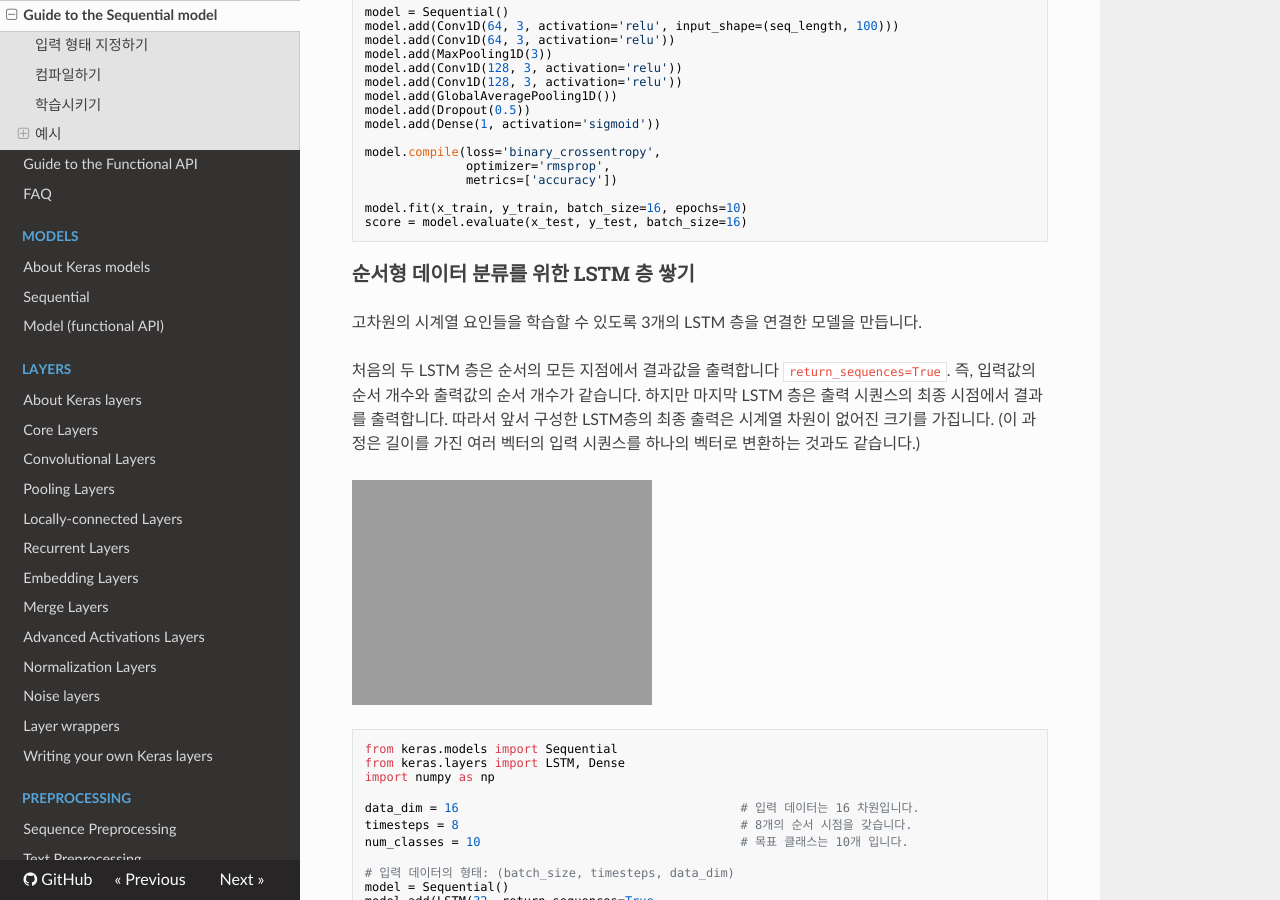
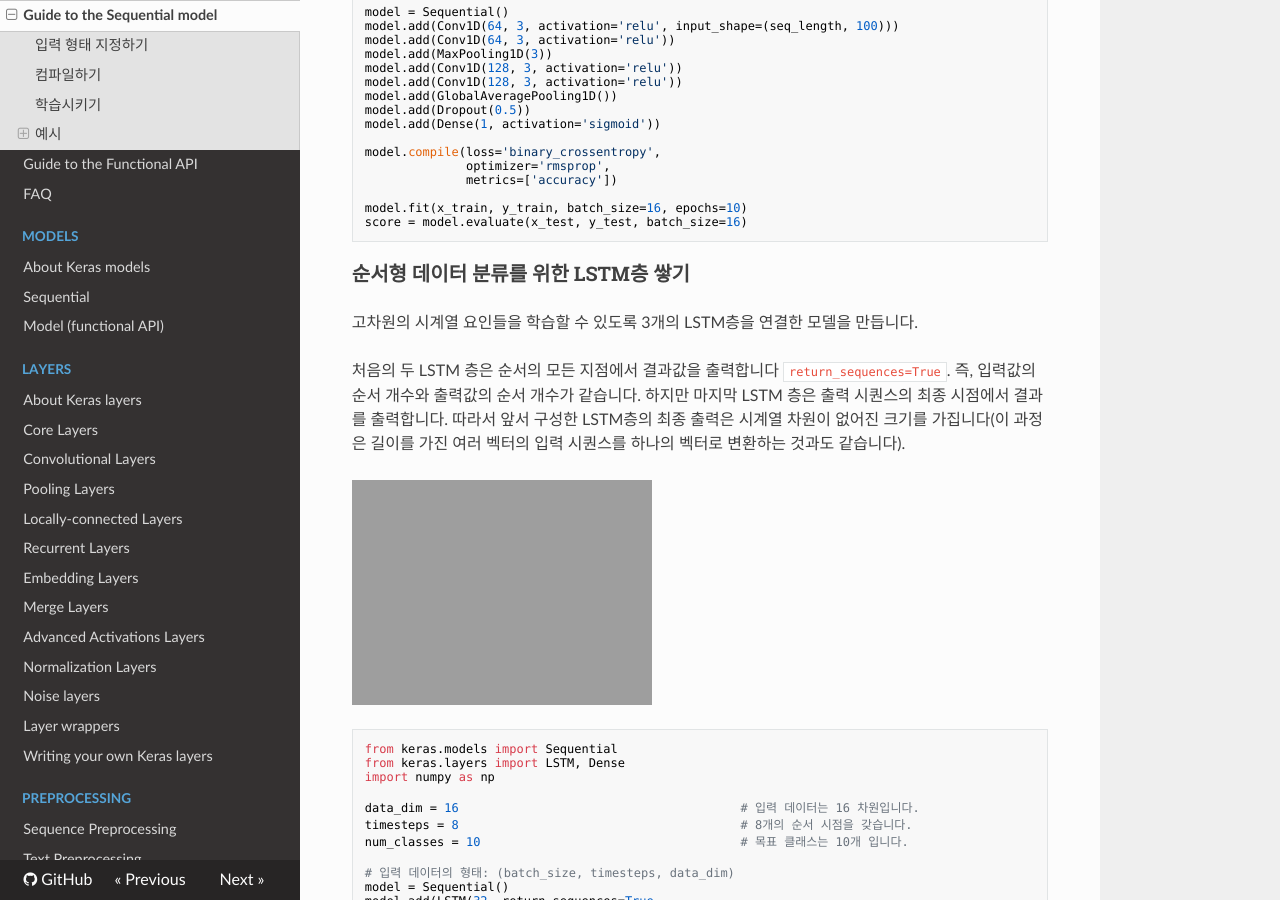
Before and after one commit to keras-team/keras-docs-ko, an MkDocs documentation site: the page built from sources/getting-started/sequential-model-guide.md, in a window 1280 px wide and 900 px high, scrolled down 5393 px. Built offline with MkDocs 1.6.1, drawn with Linux system fonts in a browser that asks for light colours; nearby versions of some CDN libraries; some of the changed text lies outside the part shown.

````diff
--- a/sources/getting-started/sequential-model-guide.md
+++ b/sources/getting-started/sequential-model-guide.md
@@ -146,7 +146,7 @@ model.fit(data, one_hot_labels, epochs=10, batch_size=32)
 ...등등.
 
 
-### 다중 소프트맥스 분류<sub>Multi-class Softmax Classification</sub>를 위한 다층 신경망 (MLP):
+### 다중 소프트맥스 분류<sub>Multi-class Softmax Classification</sub>를 위한 다층 신경망(MLP):
 
 ```python
 import keras
@@ -183,7 +183,7 @@ score = model.evaluate(x_test, y_test, batch_size=128)
 ```
 
 
-### 이진 분류<sub>Binary Classification</sub>를 위한 다층 신경망 (MLP):
+### 이진 분류<sub>Binary Classification</sub>를 위한 다층 신경망(MLP):
 
 ```python
 import numpy as np
@@ -308,11 +308,11 @@ model.fit(x_train, y_train, batch_size=16, epochs=10)
 score = model.evaluate(x_test, y_test, batch_size=16)
 ```
 
-### 순서형 데이터 분류를 위한 LSTM 층 쌓기
+### 순서형 데이터 분류를 위한 LSTM층 쌓기
 
-고차원의 시계열 요인들을 학습할 수 있도록 3개의 LSTM 층을 연결한 모델을 만듭니다.
+고차원의 시계열 요인들을 학습할 수 있도록 3개의 LSTM층을 연결한 모델을 만듭니다.
 
-처음의 두 LSTM 층은 순서의 모든 지점에서 결과값을 출력합니다 `return_sequences=True`. 즉, 입력값의 순서 개수와 출력값의 순서 개수가 같습니다. 하지만 마지막 LSTM 층은 출력 시퀀스의 최종 시점에서 결과를 출력합니다. 따라서 앞서 구성한 LSTM층의 최종 출력은 시계열 차원이 없어진 크기를 가집니다. (이 과정은 길이를 가진 여러 벡터의 입력 시퀀스를 하나의 벡터로 변환하는 것과도 같습니다.)
+처음의 두 LSTM 층은 순서의 모든 지점에서 결과값을 출력합니다 `return_sequences=True`. 즉, 입력값의 순서 개수와 출력값의 순서 개수가 같습니다. 하지만 마지막 LSTM 층은 출력 시퀀스의 최종 시점에서 결과를 출력합니다. 따라서 앞서 구성한 LSTM층의 최종 출력은 시계열 차원이 없어진 크기를 가집니다(이 과정은 길이를 가진 여러 벡터의 입력 시퀀스를 하나의 벡터로 변환하는 것과도 같습니다).
 
 <img src="https://keras.io/img/regular_stacked_lstm.png" alt="stacked LSTM" style="width: 300px;"/>
 
````
Also changed, not shown: other parts of sources/getting-started/sequential-model-guide.md (+1 -1 lines).
